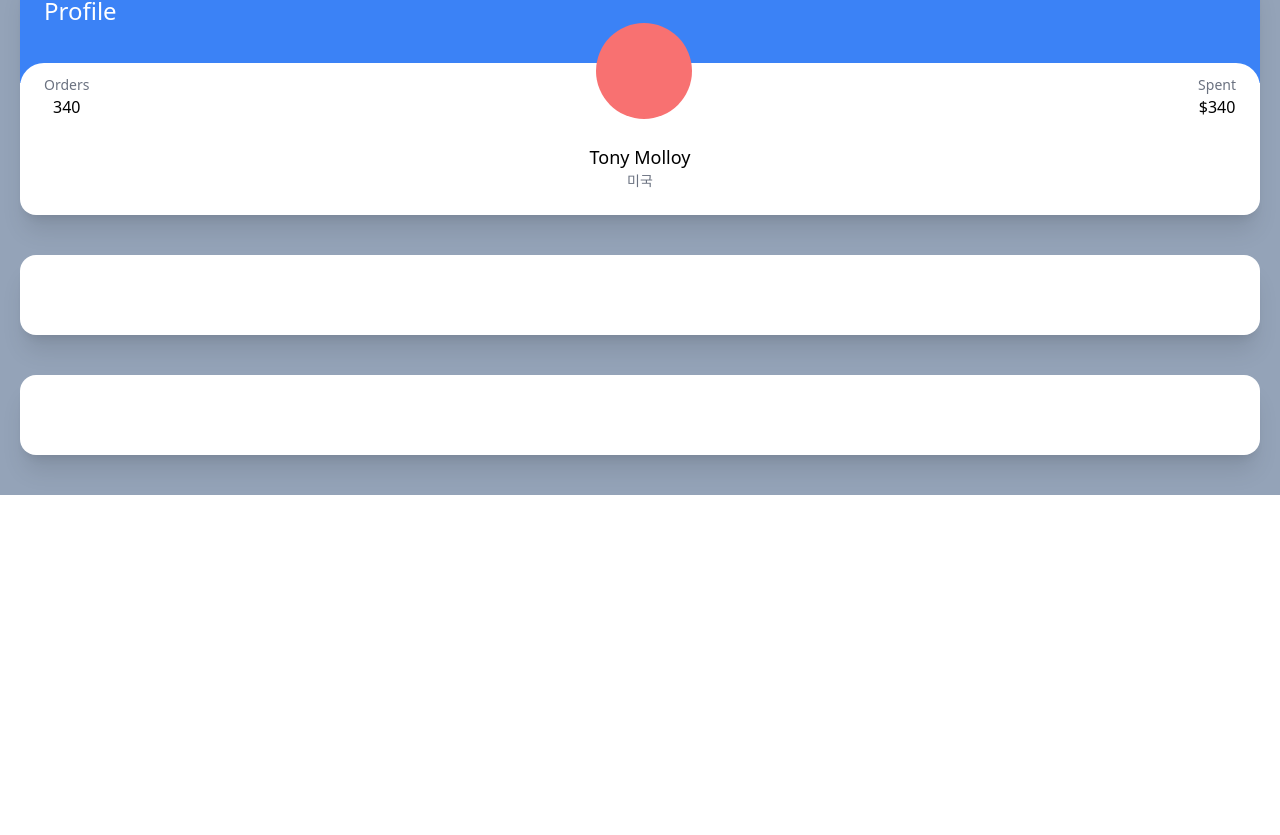
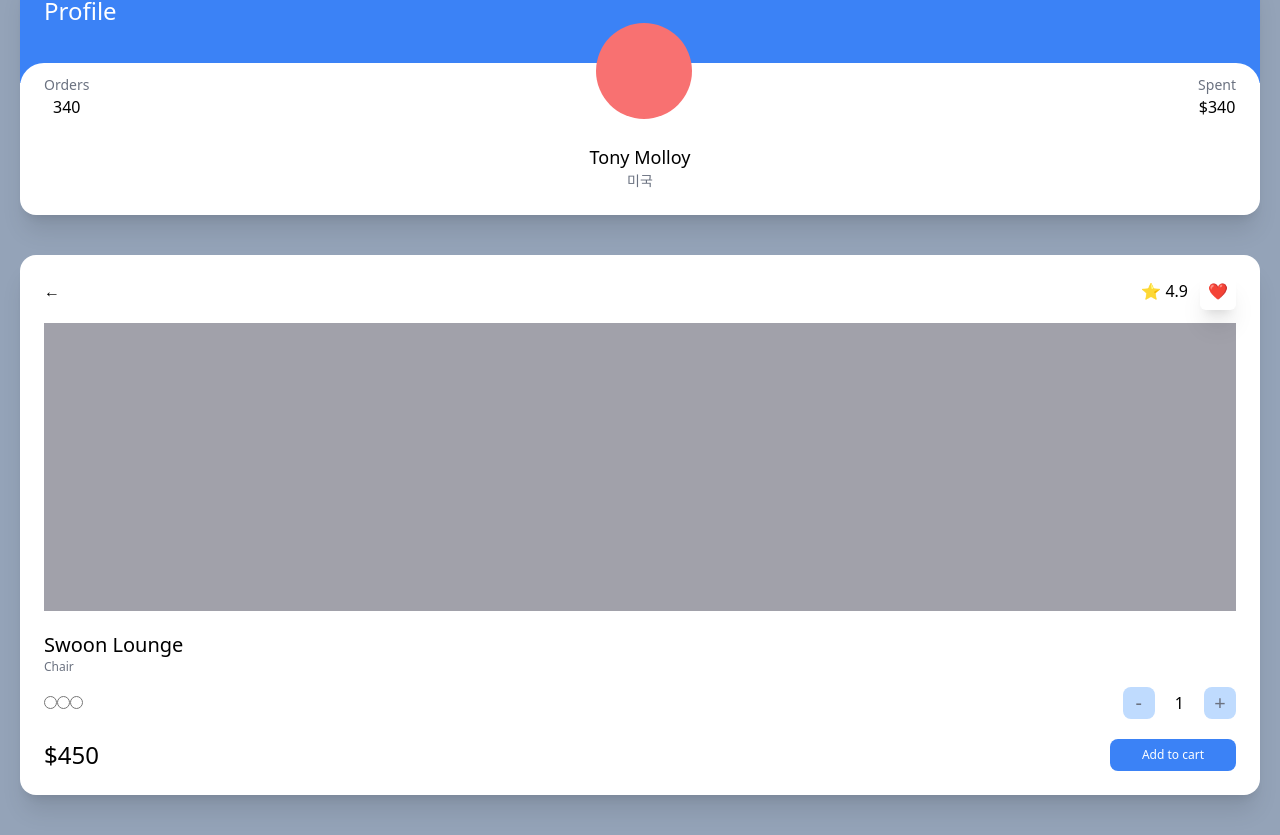
Before and after one commit to qnrjs42/carrot-market-nomadcoders, a Next.js app: page / in a window 1280 px wide. Shown: the part 367-1202 px from the top of the page. Before the commit the page ends 862 px from the top, so only its background shows below. Built offline with nearby package versions, Linux system fonts and the light colour scheme.

Commit message:
#4-3. Test Drive part Three

```diff
--- a/pages/index.tsx
+++ b/pages/index.tsx
@@ -2,7 +2,7 @@ import type { NextPage } from 'next';
 
 const Home: NextPage = () => {
   return (
-    <div className='bg-slate-400 py-10 px-5 grid gap-10'>
+    <div className='bg-slate-400 py-10 px-5 grid gap-10 min-h-screen'>
       <div className='bg-white p-6 rounded-3xl shadow-xl'>
         <span className='font-semibold text-3xl'>Select Item</span>
         <div className='flex justify-between my-2'>
@@ -43,8 +43,42 @@ const Home: NextPage = () => {
           </div>
         </div>
       </div>
-      <div className='bg-white p-10 rounded-2xl shadow-xl'></div>
-      <div className='bg-white p-10 rounded-2xl shadow-xl'></div>
+      <div className='bg-white p-6 rounded-2xl shadow-xl'>
+        <div className='flex mb-5 justify-between items-center'>
+          <span>←</span>
+          <div className='space-x-3'>
+            <span>⭐️ 4.9</span>
+            <span className='shadow-xl p-2 rounded-md'>❤️</span>
+          </div>
+        </div>
+        <div className='bg-zinc-400 h-72 mb-5' />
+        <div className='flex flex-col'>
+          <span className='font-medium text-xl'>Swoon Lounge</span>
+          <span className='text-xs text-gray-500'>Chair</span>
+          <div className='mt-3 mb-5 flex justify-between items-center'>
+            <div>
+              <input type='radio' />
+              <input type='radio' />
+              <input type='radio' />
+            </div>
+            <div className='flex items-center space-x-5'>
+              <button className='rounded-lg bg-blue-200 flex justify-center items-center aspect-square w-8 text-xl text-gray-500'>
+                -
+              </button>
+              <span>1</span>
+              <button className='rounded-lg bg-blue-200 flex justify-center items-center aspect-square w-8 text-xl text-gray-500'>
+                +
+              </button>
+            </div>
+          </div>
+          <div className='flex justify-between items-center'>
+            <span className='font-medium text-2xl'>$450</span>
+            <button className='bg-blue-500 py-2 px-8 text-center text-xs text-white rounded-lg'>
+              Add to cart
+            </button>
+          </div>
+        </div>
+      </div>
     </div>
   );
 };
```
